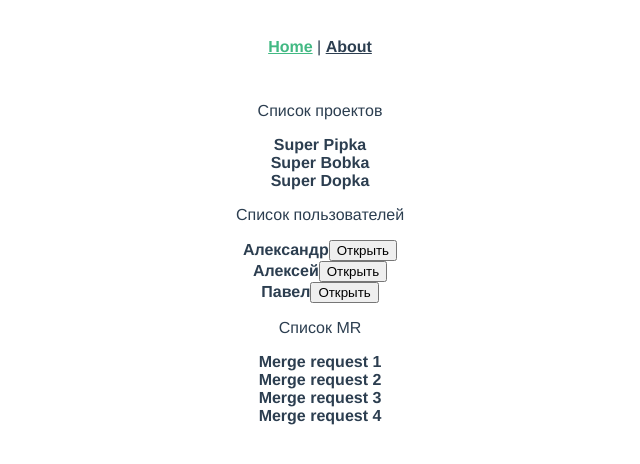
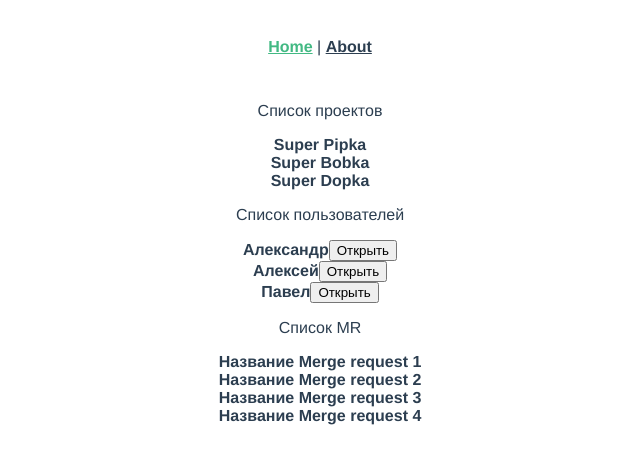
Before and after one commit to iamAndreyGavrilov/MR-list, a Vue app: page / in a window 1280 px wide. Shown: the top 464 px of the page, without its empty margins (320-960 px from the left). Built offline with nearby package versions, Linux system fonts and the light colour scheme.

Commit message:
Update Home.vue

```diff
--- a/src/views/Home.vue
+++ b/src/views/Home.vue
@@ -41,28 +41,28 @@ export default {
       ],
       mergeRequests: [
         {
-          title: 'Merge request 1',
+          title: 'Название Merge request 1',
           id: 1,
           projectId: 1,
           reviewers: [1, 2, 3],
           liked: [1, 3],
         },
         {
-          title: 'Merge request 2',
+          title: 'Название Merge request 2',
           id: 2,
           projectId: 2,
           reviewers: [1, 2, 3],
           liked: [1],
         },
         {
-          title: 'Merge request 3',
+          title: 'Название Merge request 3',
           id: 3,
           projectId: 3,
           reviewers: [1, 2, 3],
           liked: [3],
         },
         {
-          title: 'Merge request 4',
+          title: 'Название Merge request 4',
           id: 4,
           projectId: 1,
           reviewers: [1, 2, 3],
```
